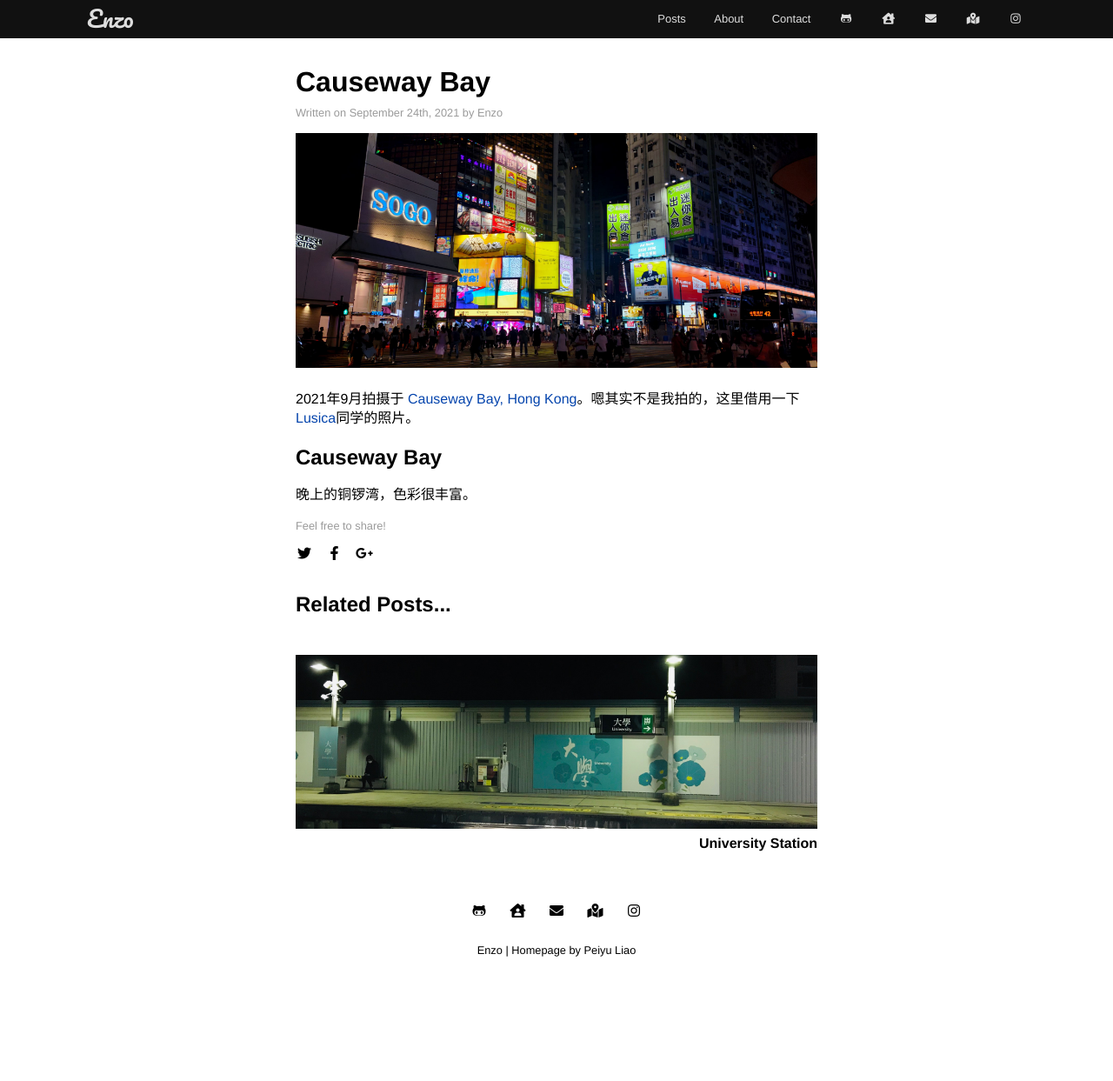
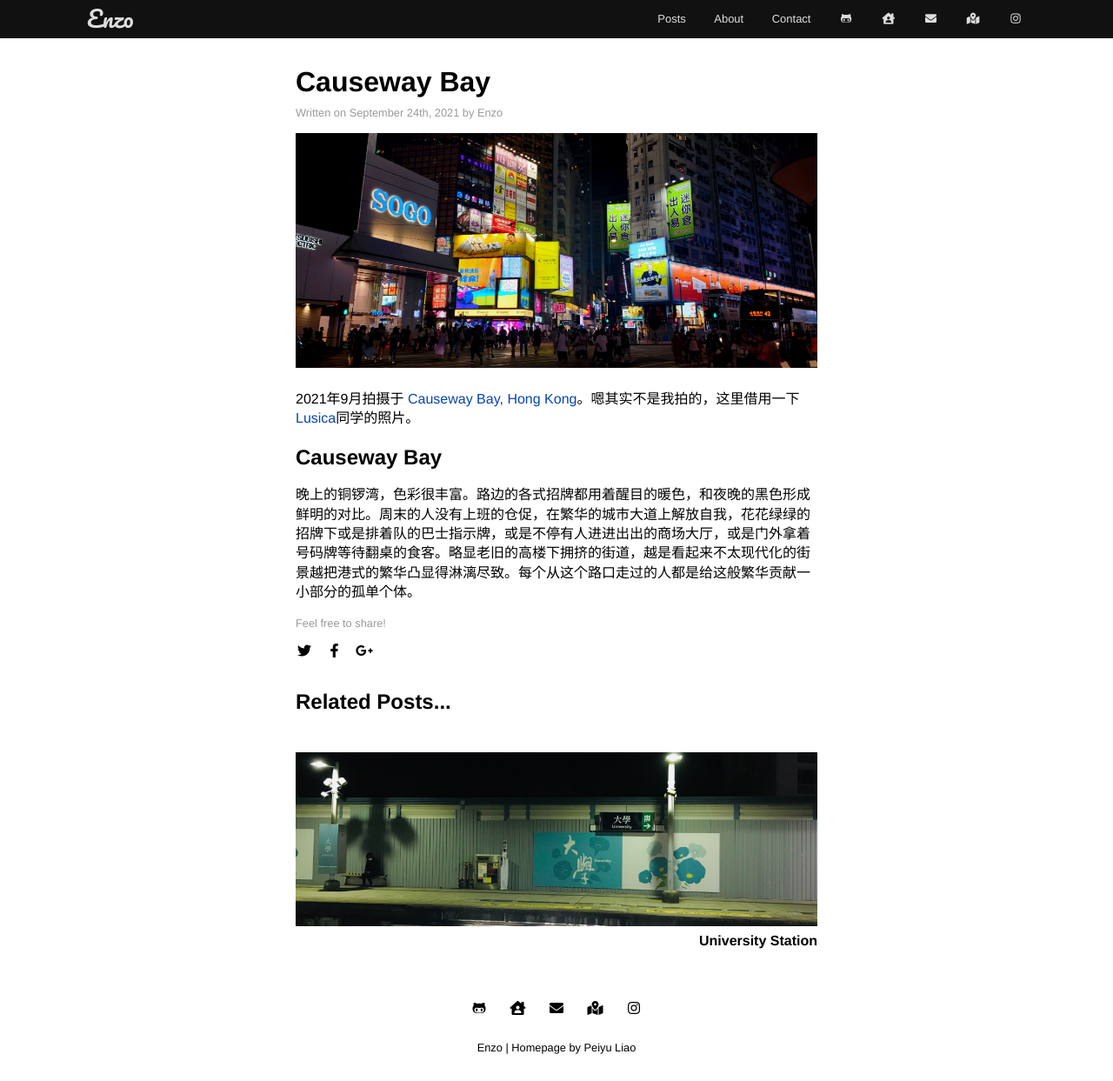
Before and after one commit to enzoleo/enzoleo.github.io, a Jekyll site: the page built from _posts/2021-9-24-causeway-bay.md, in a window 1280 px wide and 1243 px high. Shown: the whole window at 87% size. Built offline with Jekyll 4.4.1, drawn with Linux system fonts in a browser that asks for light colours.

Commit message:
Update some feelings in 21-09-24 post

```diff
--- a/_posts/2021-9-24-causeway-bay.md
+++ b/_posts/2021-9-24-causeway-bay.md
@@ -10,4 +10,4 @@ image: causeway_night.jpg
 2021年9月拍摄于 [Causeway Bay, Hong Kong](https://www.google.com/maps/@22.2802412,114.1839767,19.16z)。嗯其实不是我拍的，这里借用一下[Lusica](https://lusica1031.github.io)同学的照片。
 
 ## Causeway Bay
-晚上的铜锣湾，色彩很丰富。
+晚上的铜锣湾，色彩很丰富。路边的各式招牌都用着醒目的暖色，和夜晚的黑色形成鲜明的对比。周末的人没有上班的仓促，在繁华的城市大道上解放自我，花花绿绿的招牌下或是排着队的巴士指示牌，或是不停有人进进出出的商场大厅，或是门外拿着号码牌等待翻桌的食客。略显老旧的高楼下拥挤的街道，越是看起来不太现代化的街景越把港式的繁华凸显得淋漓尽致。每个从这个路口走过的人都是给这般繁华贡献一小部分的孤单个体。
```
